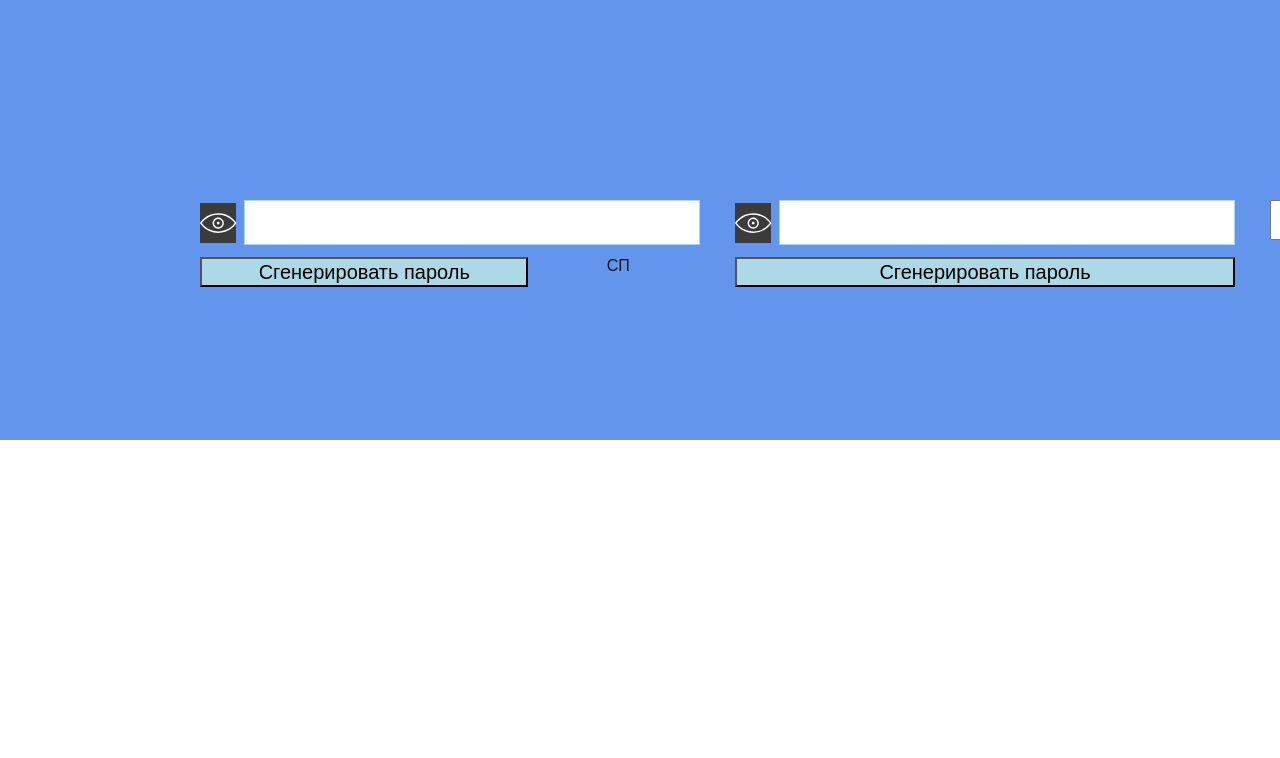
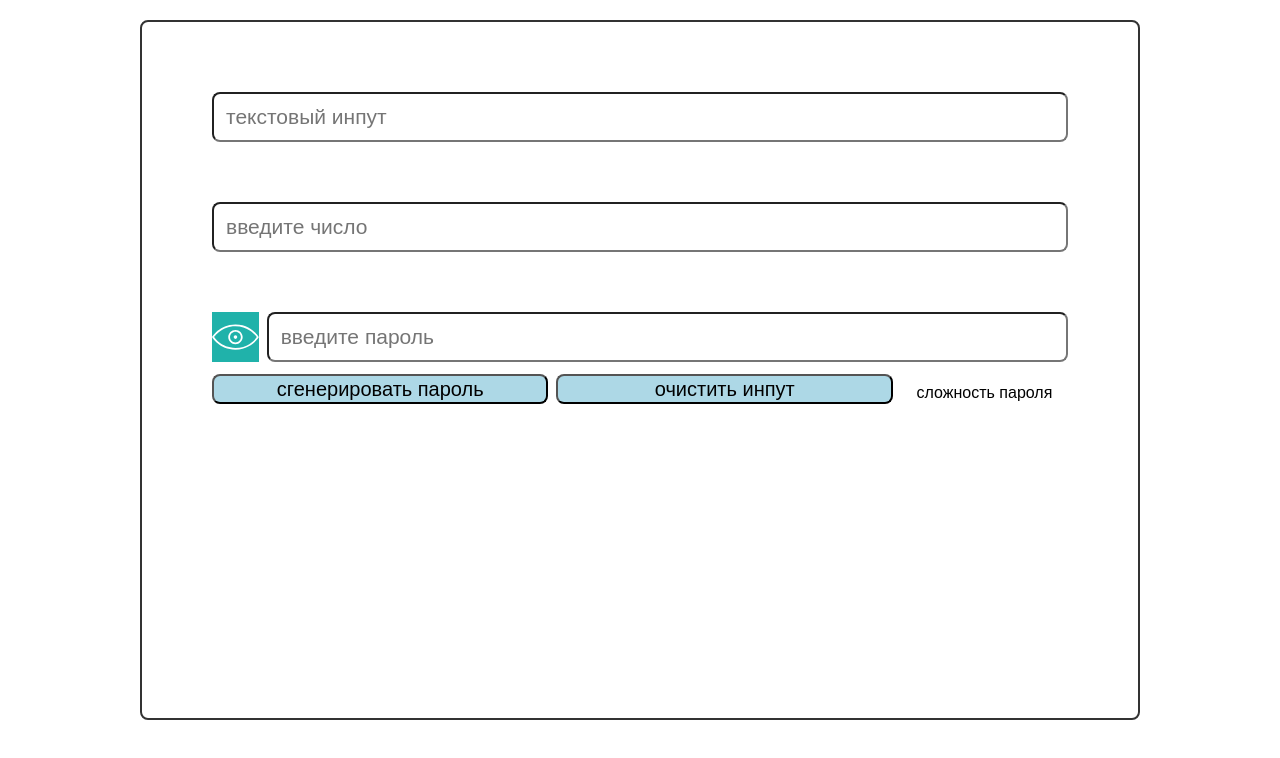
Before and after one commit to RuslanZaytsev/Andorra, a Next.js app in the folder andorra/: page / in a window 1280 px wide. Shown: the top 758 px of the page. Built offline with nearby package versions, Linux system fonts and the light colour scheme.

Commit message:
добавлен кор инпут, переделаны стили

```diff
--- a/andorra/src/app/page.module.css
+++ b/andorra/src/app/page.module.css
@@ -2,18 +2,14 @@
 
 .page {
     display: flex;
-    /*flex-direction: column;*/
-    width: 100%;
-    height: 100%;
-    padding: 200px;
-    gap: 64px;
-    background-color: cornflowerblue;
+    flex-direction: column;
+    width: 1000px;
+    height: 700px;
+    padding: 70px;
+    border: 2px solid #333;
+    border-radius: 8px;
+    background-color: white;
+    margin: 20px auto;
+    gap: 60px;
+
 }
-
-.main {
-    width: 100%;
-    height: 100%;
-    display: flex;
-    gap: 35px;
-    grid-row-start: 2;
-}
--- a/andorra/src/app/page.tsx
+++ b/andorra/src/app/page.tsx
@@ -4,13 +4,11 @@ import styles from "./page.module.css";
 export default function Home() {
     return (
         <div className={styles.page}>
-            <main className={styles.main}>
-                <Input type={"password"} passDifficultylevel={true}/>
-                <Input type={"password"} passDifficultylevel={false}/>
-                <Input type={"text"} passDifficultylevel={true}/>
-                <Input type={"number"} passDifficultylevel={true}/>
-            </main>
+            <Input type={'text'} placeholder={'текстовый инпут'}/>
+            <Input type={'number'} placeholder={'введите число'}/>
+            <Input type={'password'} passDifficultylevel={true}/>
         </div>
-    );
+    )
+        ;
 }
 //
--- a/andorra/src/shared/Icons/EyeClose.tsx
+++ b/andorra/src/shared/Icons/EyeClose.tsx
@@ -1,6 +1,13 @@
-export const EyeClose = () => {
+interface IEyeClose {
+    className?: string;
+    onClick: () => void;
+}
+
+export const EyeClose = ({className, onClick}: IEyeClose) => {
     return (
         <svg
+            className={className}
+            onClick={onClick}
             version="1.1"
             xmlns="http://www.w3.org/2000/svg"
             x="0px"
--- a/andorra/src/shared/Icons/EyeOpen.tsx
+++ b/andorra/src/shared/Icons/EyeOpen.tsx
@@ -1,8 +1,9 @@
 interface IProps {
-  className: string;
+    className?: string;
+    onClick: () => void;
 }
 
-export const EyeOpen = ({ className }: IProps) => {
+export const EyeOpen = ({className, onClick}: IProps) => {
     return (
         <svg
             version="1.1"
@@ -12,10 +13,11 @@ export const EyeOpen = ({ className }: IProps) => {
             viewBox="0 0 495 495"
             fill="white"
             className={className}
+            onClick={onClick}
         >
             <g>
                 <g>
-          <circle cx="248.625" cy="248.625" r="19.125" />
+                    <circle cx="248.625" cy="248.625" r="19.125"/>
                     <path
                         d="M248.625,172.125c-42.075,0-76.5,34.425-76.5,76.5s34.425,76.5,76.5,76.5s76.5-34.425,76.5-76.5
       S290.7,172.125,248.625,172.125z M248.625,306c-32.513,0-57.375-24.862-57.375-57.375s24.862-57.375,57.375-57.375
--- a/andorra/src/shared/components/Input/Input.module.scss
+++ b/andorra/src/shared/components/Input/Input.module.scss
@@ -1,40 +1,35 @@
 @import "../../styles/mixins.scss";
 
 
-.wrapper {
-  @include inputWrapper;
+.input {
+  @include rowFlexCenter;
+  width: 100%;
+  height: 50px;
+  padding: 12px;
+  gap: 8px;
+  background-color: white;
+  color: #0a0a0a;
+  font-size: 21px;
+  border-radius: 8px;
 }
 
-.inputText  {
+.container {
+  display: block;
   width: 100%;
-  height: 100%;
-  font-size: 20px;
-  padding: 10px;
+  height: 100px;
 }
 
-.mainWrapper {
-  @include inputWrapper;
+.wrapper {
+  display: flex;
+  gap: 8px;
+  justify-content: center;
+  align-items: center;
 }
 
-.inputWithIconFlexContainer {
-  @include columnFlexCenterWithoutAlign;
-}
-
-.input {
-  @include rowFlexCenter;
-  gap: 8px;
-
-  .icon {
-    background-color: #3b3b3b;
-  }
-
-  .field {
-    @include width100Height100;
-    font-size: 20px;
-    padding: 10px;
-    border: none;
-    border: 1px solid lightblue;
-  }
+.icon {
+  background-color: lightseagreen;
+  width: 50px;
+  height: 50px;
 }
 
 .button {
@@ -45,6 +40,8 @@
   p {
     @include rowFlexCenter;
     width: 50%;
+    color: black;
+    padding-top: 20px;
   }
 
   button {
@@ -55,5 +52,6 @@
     color: black;
     font-size: 20px;
     cursor: pointer;
+    border-radius: 8px;
   }
 }
--- a/andorra/src/shared/components/Input/Input.tsx
+++ b/andorra/src/shared/components/Input/Input.tsx
@@ -1,46 +1,77 @@
+'use client'
+
+import styles from "./Input.module.scss";
 import {EyeOpen} from "@/shared/Icons/EyeOpen";
-import styles from "./Input.module.scss";
+import {useState} from "react";
+import {EyeClose} from "@/shared/Icons/EyeClose";
 
 interface IInputProps {
     type: "text" | "password" | "number";
-    passDifficultylevel: boolean;
+    passDifficultylevel?: boolean;
+    placeholder?: string;
 }
 
-export const Input = ({type, passDifficultylevel}: IInputProps) => {
+export const Input = ({type, passDifficultylevel, placeholder}: IInputProps) => {
 
-    const passwordInput = () => {
-        return (
-            <div className={styles.mainWrapper}>
-                <div className={styles.inputWithIconFlexContainer}>
-                    <section className={styles.input}>
-                        <EyeOpen className={styles.icon}/>
-                        <input type="password" className={styles.field}/>
-                    </section>
-                </div>
-                <section className={styles.button}>
-                    <button type="button">Сгенерировать пароль</button>
-                    {passDifficultylevel && <p>{"СП"}</p>}
-                </section>
-            </div>
-        );
+    const [showPassword, setShowPassword] = useState<boolean>(false)
+    const [inputType, setInputType] = useState<'text' | 'password'>()
+    const [inputValue, setInputValue] = useState('')
+
+    const togglePasswordVisibility = () => {
+        setShowPassword(!showPassword);
+        setInputType(showPassword ? "password" : "text");
     };
 
-    const baseInput = (type: 'text' | 'number') => {
-        return <input type={type} className={styles.inputText}/>;
-    };
+    const handleCLear = () => {
+        setInputValue('')
+    }
+
+    const coreInput = () => {
+        return <input type={type} placeholder={placeholder} className={styles.input}/>
+    }
 
     const renderInput = () => {
+        if (type === 'text' || type === 'number') {
+            return coreInput()
+        }
         if (type === 'password') {
-            return passwordInput();
+            return (
+                <div>
+                    <div className={styles.wrapper}>
+                        {showPassword ? (
+                            <EyeClose
+                                className={styles.icon}
+                                onClick={togglePasswordVisibility}
+                            />
+                        ) : (
+                            <EyeOpen
+                                className={styles.icon}
+                                onClick={togglePasswordVisibility}
+                            />
+                        )}
+                        <input type={inputType} value={inputValue} onChange={(e) => setInputValue(e.target.value)}
+                               placeholder={'введите пароль'}
+                               className={styles.input}/>
+                    </div>
+                    <div className={styles.button}>
+                        <button type="button">cгенерировать пароль</button>
+                        <button type="button" onClick={handleCLear}>очистить инпут</button>
+                        {passDifficultylevel && <p>{"сложность пароля"}</p>}
+                    </div>
+                </div>
+            )
         }
-        if (type === 'text' || type === 'number') {
-            return baseInput(type);
-        }
-    };
+    }
 
-    return (
-        <div className={styles.wrapper}>
-            {renderInput()}
-        </div>
-    );
-};
+    return renderInput();
+}
+
+
+// базовый инпут который возвращает импут по всем проброшенным в него просами
+/* инпут должен быть один  а врендер фугнкции мы решаем что должго добвиться в него из функционала */
+
+/* ядро должно содеражать в себе стили инпута */
+
+/* должен быть основнрй импут который содержить в себе все возможные стили под варианты ипута, а вы фкнции ренедер мы вызыываем кор
+* инпут в который отдаем пропы для отрисовки нужного нам варианта инпута, и если у него есть пропы например для пассворда то применяться
+* стили пвсворда*/
```
Lines whose indentation alone changed are shown as unchanged.
